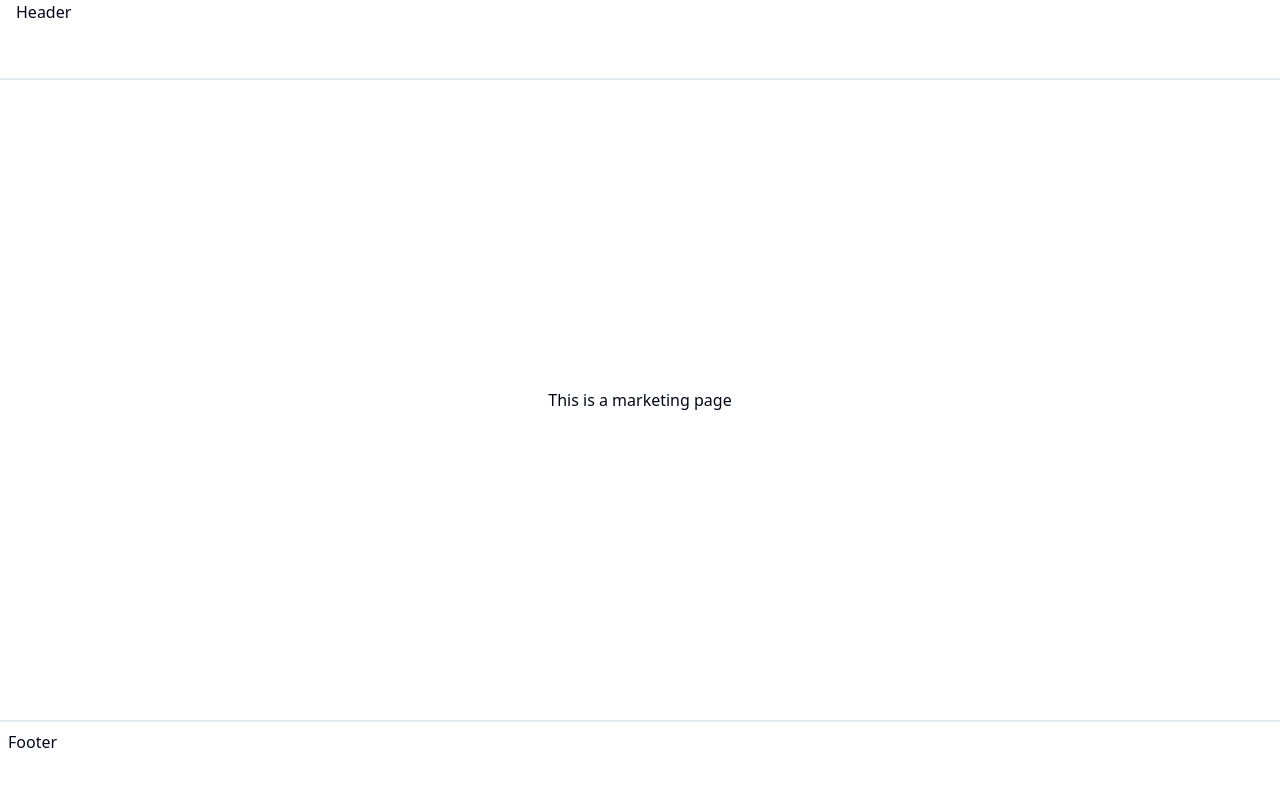
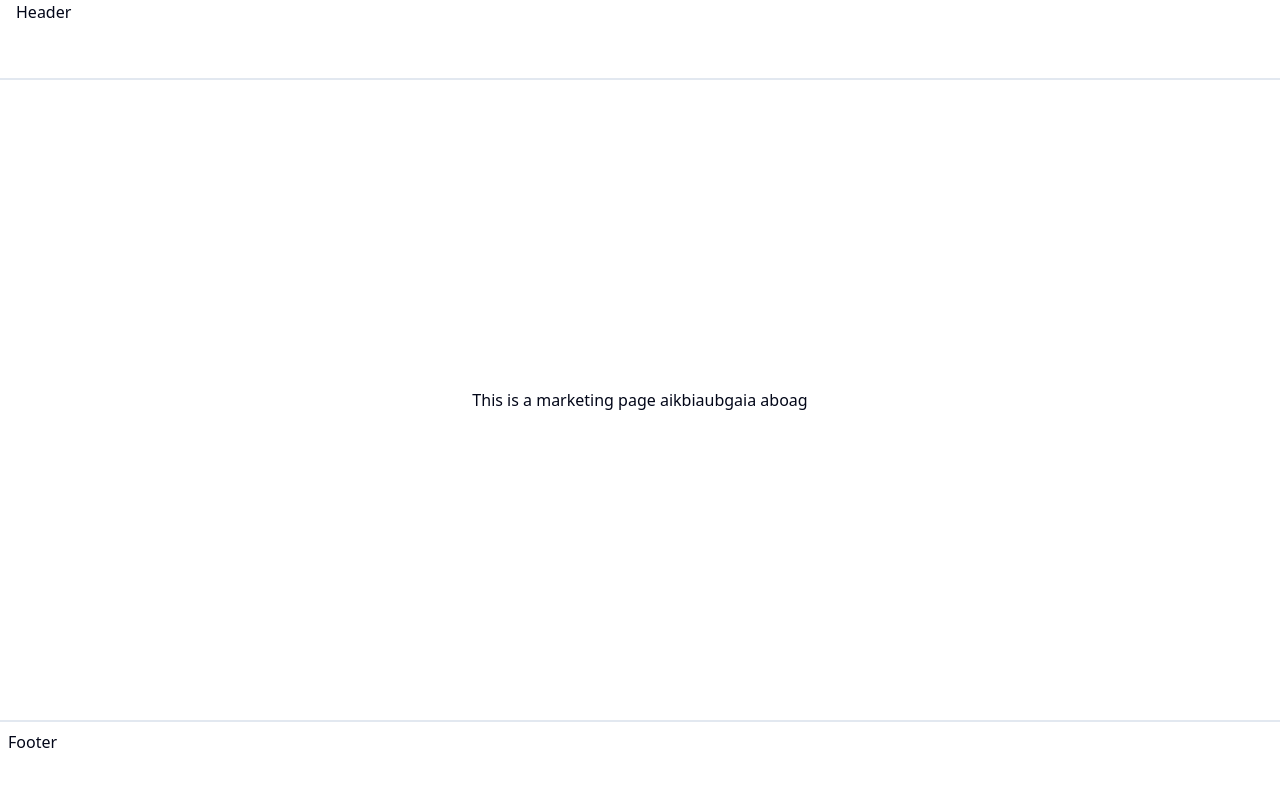
Before and after one commit to Jadiel-Lucas/fisicamente, a Next.js app: page / in a window 1280 px wide. Shown: the top 786 px of the page. Built offline with nearby package versions, Linux system fonts and the light colour scheme.

Commit message:
testando

```diff
--- a/app/(marketing)/page.tsx
+++ b/app/(marketing)/page.tsx
@@ -2,6 +2,8 @@ export default function Home() {
   return (
     <div>
       This is a marketing page
+      aikbiaubgaia
+      aboag
     </div>
   )
 }
```
